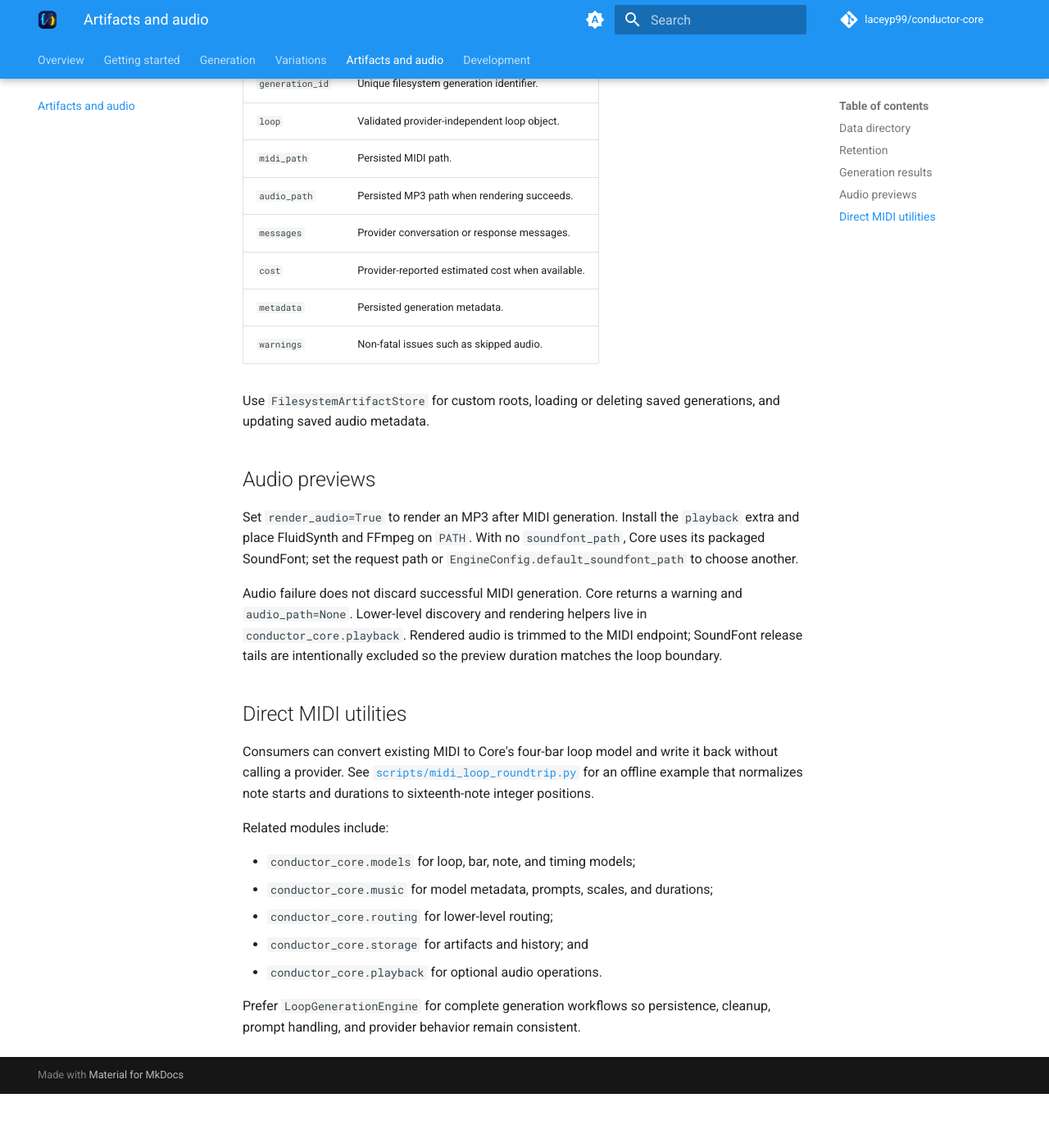
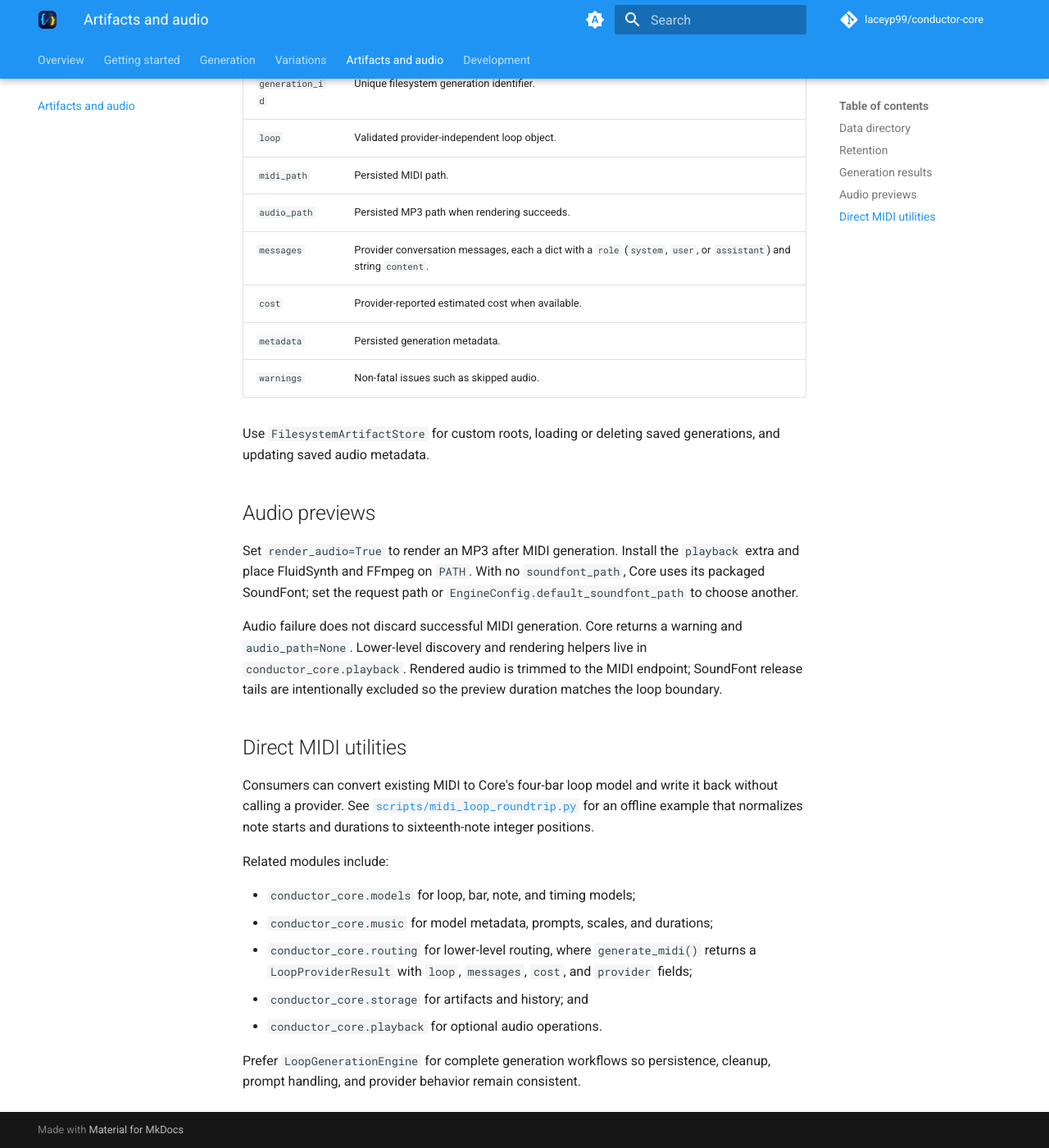
Before and after one commit to laceyp99/conductor-core, an MkDocs documentation site: the page built from docs/artifacts-and-audio.md, in a window 1280 px wide and 1400 px high, scrolled down 2139 px. Shown: the whole window at 82% size. Built offline with MkDocs 1.6.1 and Material for MkDocs 9.7.7, drawn with Linux system fonts in a browser that asks for light colours; comment, search, counter and statistics services are not loaded; before the commit the page ends 3473 px from its top, so only the background shows below that.

Commit message:
docs(release): document typed routing results for 0.7.0
Record the LoopProviderResult routing change, typed provider messages,
the ProgressCallback export, and the new typing-extensions dependency,
and bump the version to 0.7.0 for the breaking routing change.

Co-Authored-By: Claude Opus 5.5 (1M context) <noreply@anthropic.com>

```diff
--- a/docs/artifacts-and-audio.md
+++ b/docs/artifacts-and-audio.md
@@ -70,7 +70,7 @@ unlimited_store = FilesystemArtifactStore("my-output", max_generations=None)
 | `loop` | Validated provider-independent loop object. |
 | `midi_path` | Persisted MIDI path. |
 | `audio_path` | Persisted MP3 path when rendering succeeds. |
-| `messages` | Provider conversation or response messages. |
+| `messages` | Provider conversation messages, each a dict with a `role` (`system`, `user`, or `assistant`) and string `content`. |
 | `cost` | Provider-reported estimated cost when available. |
 | `metadata` | Persisted generation metadata. |
 | `warnings` | Non-fatal issues such as skipped audio. |
@@ -104,7 +104,9 @@ Related modules include:
 
 - `conductor_core.models` for loop, bar, note, and timing models;
 - `conductor_core.music` for model metadata, prompts, scales, and durations;
-- `conductor_core.routing` for lower-level routing;
+- `conductor_core.routing` for lower-level routing, where `generate_midi()`
+  returns a `LoopProviderResult` with `loop`, `messages`, `cost`, and
+  `provider` fields;
 - `conductor_core.storage` for artifacts and history; and
 - `conductor_core.playback` for optional audio operations.
 
--- a/pyproject.toml
+++ b/pyproject.toml
@@ -4,7 +4,7 @@ build-backend = "setuptools.build_meta"
 
 [project]
 name = "conductor-core"
-version = "0.6.3"
+version = "0.7.0"
 description = "Reusable prompt-to-MIDI loop generation engine for Conductor"
 readme = "README.md"
 requires-python = ">=3.10"
```
Also changed, not shown: CHANGELOG.md (+17 -0 lines), docs/generation.md (+3 -1 lines), 1 other file.
